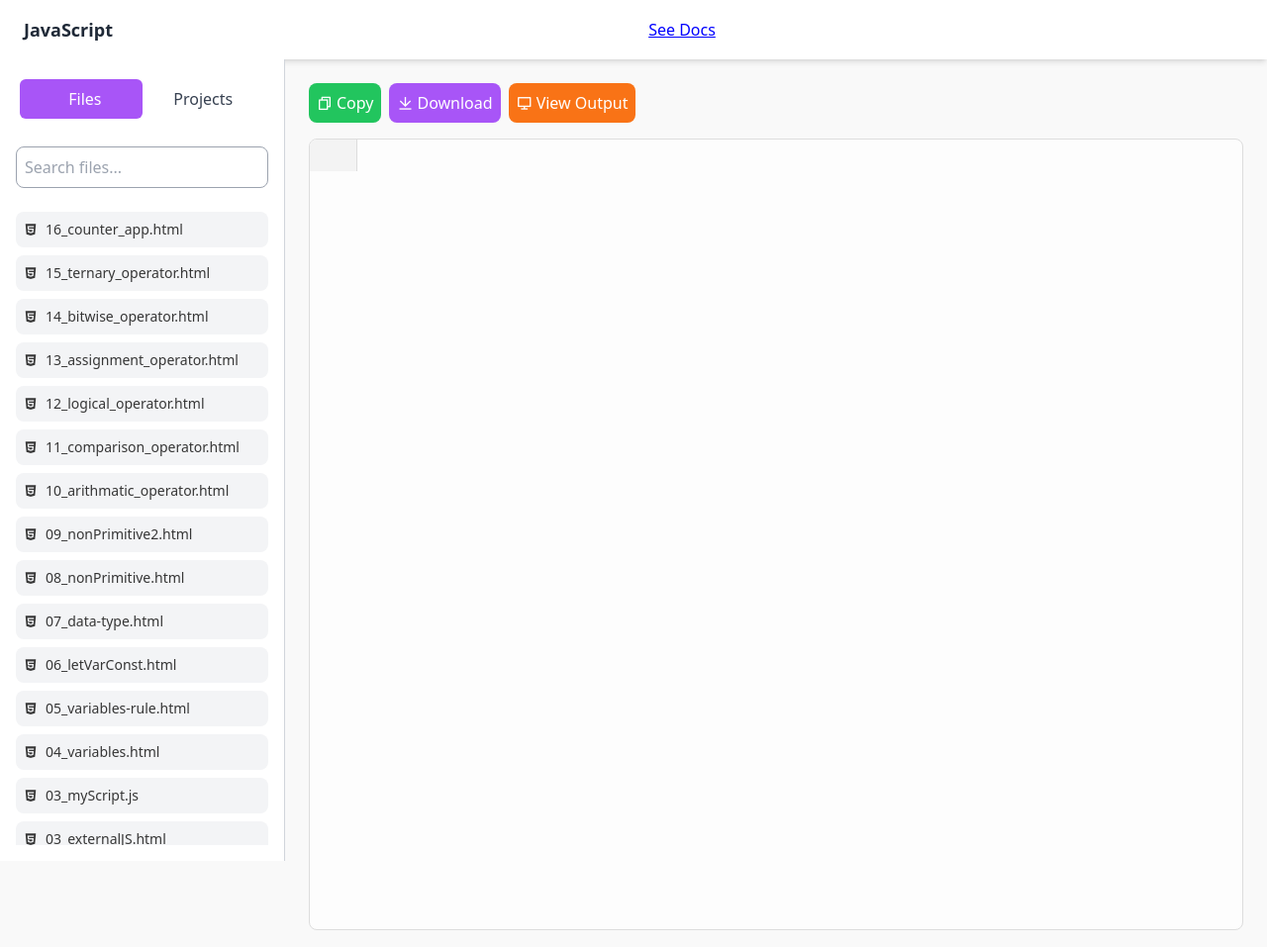
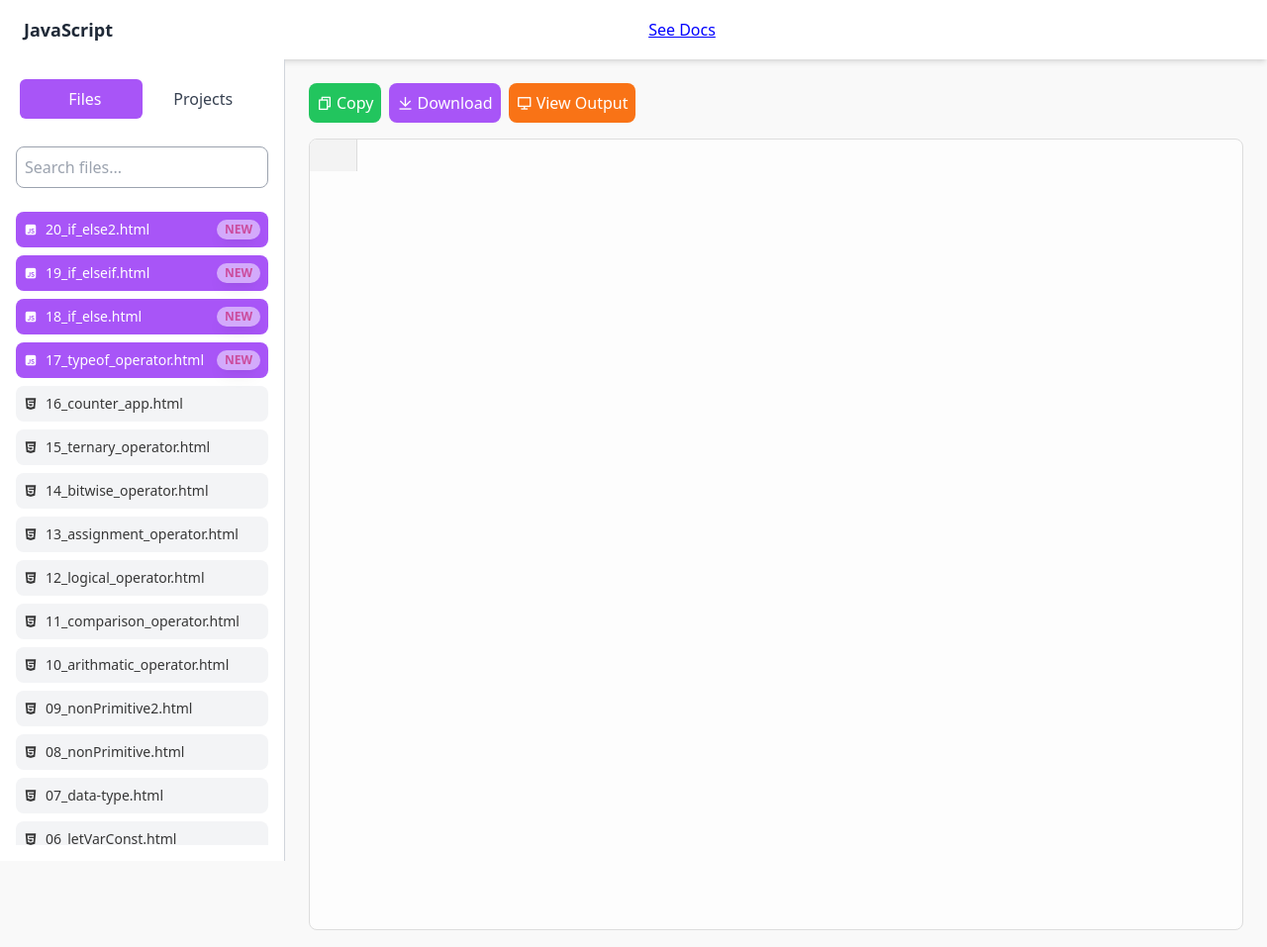
Before and after one commit to Himanshhhyou/olevel-js, a plain HTML site: page index.html in a window 1280 px wide. Shown: the whole page at 99% size. Drawn offline with nearby package versions, Linux system fonts and the light colour scheme; some icons are missing.

Commit message:
Update file names and index for new code samples
Renamed '18_if_elseif.html' to '19_if_elseif.html' and '19_if_else2.html' to '20_if_else2.html'. Updated index.html to reflect these changes and added new file entries with 'NEW' labels for recent code samples.

```diff
--- a/index.html
+++ b/index.html
@@ -162,17 +162,47 @@
           </span>
         </div>
 
+        -->
  <div
           class="file-item p-2 flex items-center gap-2 bg-purple-500 text-white rounded-lg cursor-pointer hover:bg-purple-500 hover:text-white relative"
-          onclick="loadCode('class-codes/16_counter_app.html')">
+          onclick="loadCode('class-codes/20_if_else2.html')">
           <i class="ri-javascript-fill"></i>
-          <span>16_counter_app.html</span>
+          <span>20_if_else2.html</span>
           <span
             class="new-label absolute text-red-500 bg-white text-xs font-bold px-2 py-0.5 rounded-full animate-pulse shadow-lg">
             NEW
           </span>
         </div>
-      -->
+ <div
+          class="file-item p-2 flex items-center gap-2 bg-purple-500 text-white rounded-lg cursor-pointer hover:bg-purple-500 hover:text-white relative"
+          onclick="loadCode('class-codes/19_if_elseif.html')">
+          <i class="ri-javascript-fill"></i>
+          <span>19_if_elseif.html</span>
+          <span
+            class="new-label absolute text-red-500 bg-white text-xs font-bold px-2 py-0.5 rounded-full animate-pulse shadow-lg">
+            NEW
+          </span>
+        </div>
+ <div
+          class="file-item p-2 flex items-center gap-2 bg-purple-500 text-white rounded-lg cursor-pointer hover:bg-purple-500 hover:text-white relative"
+          onclick="loadCode('class-codes/18_if_else.html')">
+          <i class="ri-javascript-fill"></i>
+          <span>18_if_else.html</span>
+          <span
+            class="new-label absolute text-red-500 bg-white text-xs font-bold px-2 py-0.5 rounded-full animate-pulse shadow-lg">
+            NEW
+          </span>
+        </div>
+ <div
+          class="file-item p-2 flex items-center gap-2 bg-purple-500 text-white rounded-lg cursor-pointer hover:bg-purple-500 hover:text-white relative"
+          onclick="loadCode('class-codes/17_typeof_operator.html')">
+          <i class="ri-javascript-fill"></i>
+          <span>17_typeof_operator.html</span>
+          <span
+            class="new-label absolute text-red-500 bg-white text-xs font-bold px-2 py-0.5 rounded-full animate-pulse shadow-lg">
+            NEW
+          </span>
+        </div>
         <div
           class="file-item p-2 flex items-center gap-2 bg-gray-100 rounded-lg cursor-pointer hover:bg-purple-500 hover:text-white"
           onclick="loadCode('class-codes/16_counter_app.html')"><i class="ri-html5-fill"></i>
```
Also changed, not shown: class-codes/19_if_elseif.html (renamed from class-codes/18_if_elseif.html), class-codes/20_if_else2.html (renamed from class-codes/19_if_else2.html).
